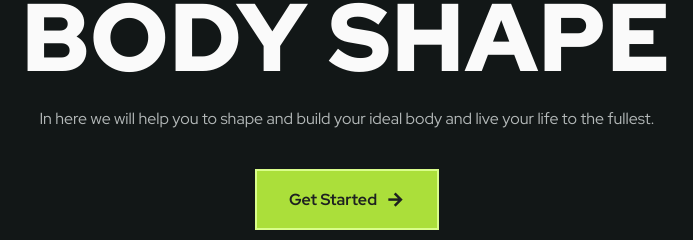
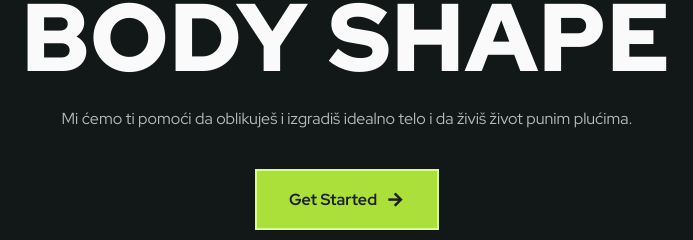
Before and after one commit to vjekas/Fitness, a plain HTML site: page index.html in a window 1280 px wide. Shown: the part 245-485 px from the top of the page, 239-932 px from the left. Drawn offline with nearby package versions, Linux system fonts and the light colour scheme.

Commit message:
Add files via upload

```diff
--- a/index.html
+++ b/index.html
@@ -67,8 +67,10 @@
                   <h2 class="home__subtitle">MAKE YOUR</h2>
                   <h1 class="home__title">BODY SHAPE</h1>
                   <p class="home__description">
-                     In here we will help you to shape and build your ideal body and live your life
-                     to the fullest.
+                     Mi ćemo ti pomoći da oblikuješ i izgradiš idealno telo i da živiš život punim
+                     plućima.
+                     <!-- In here we will help you to shape and build your ideal body and live your life
+                     to the fullest. -->
                   </p>
                   <a href="#" class="button button__flex">
                      Get Started <i class="ri-arrow-right-line"></i
```
